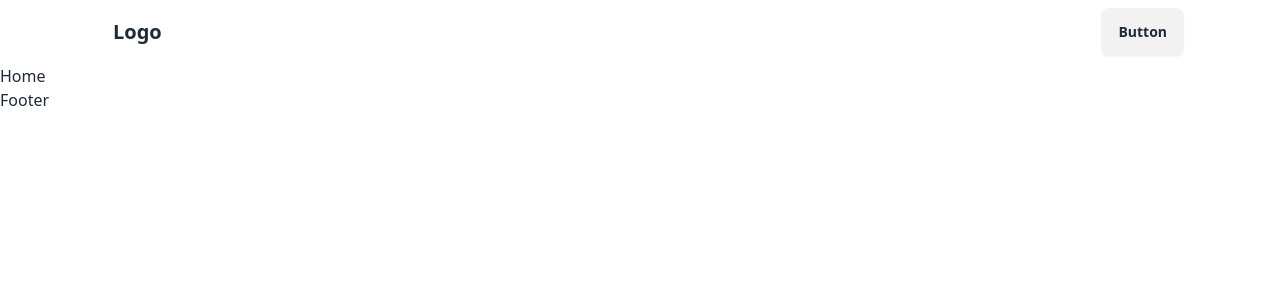
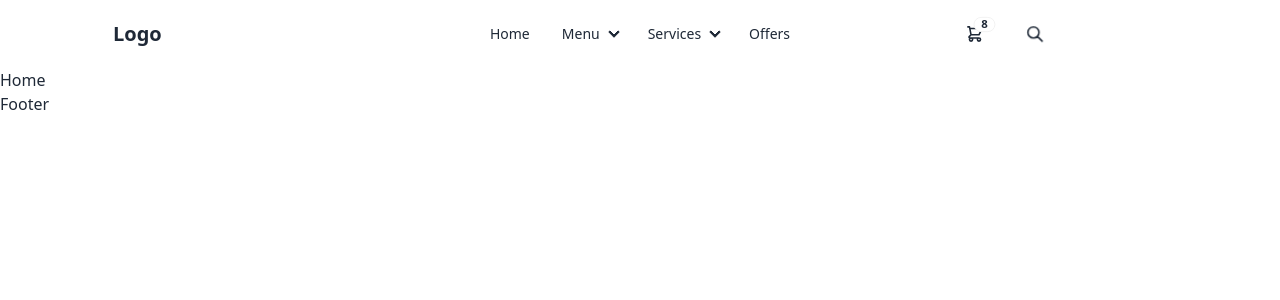
Before and after one commit to weird-samuel/E-commerce-frontend, a React (Vite) app: page / in a window 1280 px wide. Shown: the top 300 px of the page. Built offline with nearby package versions, Linux system fonts and the light colour scheme.

Commit message:
progress

```diff
--- a/package.json
+++ b/package.json
@@ -14,6 +14,7 @@
     "match-sorter": "^6.3.1",
     "react": "^18.2.0",
     "react-dom": "^18.2.0",
+    "react-icons": "^4.12.0",
     "react-router-dom": "^6.21.1",
     "sort-by": "^1.2.0"
   },
--- a/src/components/Navbar.jsx
+++ b/src/components/Navbar.jsx
@@ -1,24 +1,45 @@
+import { BiPhoneCall } from "react-icons/bi";
+
 const Navbar = () => {
   const navItems = (
     <>
       <li>
-        <a>Item 1</a>
+        <a href="/">Home</a>
       </li>
-      <li>
+      <li tabIndex={0}>
         <details>
-          <summary>Parent</summary>
+          <summary>Menu</summary>
           <ul className="p-2">
             <li>
-              <a>Submenu 1</a>
+              <a>All</a>
             </li>
             <li>
-              <a>Submenu 2</a>
+              <a>Item_A</a>
+            </li>
+            <li>
+              <a>Item_B</a>
+            </li>
+          </ul>
+        </details>
+      </li>
+      <li tabIndex={0}>
+        <details>
+          <summary>Services</summary>
+          <ul className="p-2">
+            <li>
+              <a>Online order</a>
+            </li>
+            <li>
+              <a>Table Booking</a>
+            </li>
+            <li>
+              <a>Order Tracking</a>
             </li>
           </ul>
         </details>
       </li>
       <li>
-        <a>Item 3</a>
+        <a>Offers</a>
       </li>
     </>
   );
@@ -47,32 +68,62 @@
               tabIndex={0}
               className="menu menu-sm dropdown-content mt-3 z-[1] p-2 shadow bg-base-100 rounded-box w-52"
             >
-              <li>
-                <a>Item 1</a>
-              </li>
-              <li>
-                <a>Parent</a>
-                <ul className="p-2">
-                  <li>
-                    <a>Submenu 1</a>
-                  </li>
-                  <li>
-                    <a>Submenu 2</a>
-                  </li>
-                </ul>
-              </li>
-              <li>
-                <a>Item 3</a>
-              </li>
+              {navItems}
             </ul>
           </div>
-          <a className="btn btn-ghost text-xl">Logo</a>
+          <a className="btn btn-ghost text-xl">
+            Logo {/* add logo later as an image*/}
+          </a>
         </div>
         <div className="navbar-center hidden lg:flex">
-          <ul className="menu menu-horizontal px-1">{/* nav item */}</ul>
+          <ul className="menu menu-horizontal px-1">{navItems}</ul>
         </div>
         <div className="navbar-end">
-          <a className="btn">Button</a>
+          {/* Cart btn */}
+          <div
+            tabIndex={0}
+            role="button"
+            className="btn btn-ghost btn-circle mr-3 items-center justify-center hidden md:flex"
+          >
+            <div className="indicator">
+              <svg
+                xmlns="http://www.w3.org/2000/svg"
+                className="h-5 w-5"
+                fill="none"
+                viewBox="0 0 24 24"
+                stroke="currentColor"
+              >
+                <path
+                  strokeLinecap="round"
+                  strokeLinejoin="round"
+                  strokeWidth="2"
+                  d="M3 3h2l.4 2M7 13h10l4-8H5.4M7 13L5.4 5M7 13l-2.293 2.293c-.63.63-.184 1.707.707 1.707H17m0 0a2 2 0 100 4 2 2 0 000-4zm-8 2a2 2 0 11-4 0 2 2 0 014 0z"
+                />
+              </svg>
+              <span className="badge badge-sm indicator-item">8</span>
+            </div>
+          </div>
+          {/* Search btn */}
+          <button className="btn btn-ghost btn-circle hidden md:flex">
+            <svg
+              xmlns="http://www.w3.org/2000/svg"
+              className="h-5 w-5"
+              fill="none"
+              viewBox="0 0 24 24"
+              stroke="currentColor"
+            >
+              <path
+                strokeLinecap="round"
+                strokeLinejoin="round"
+                strokeWidth="2"
+                d="M21 21l-6-6m2-5a7 7 0 11-14 0 7 7 0 0114 0z"
+              />
+            </svg>
+          </button>
+          {/* Contact btn */}
+          <a className="btn btn-ghost border-none outline-none rounded-full px-6 text-white flex items-center gap-2">
+            <BiPhoneCall /> Contact
+          </a>
         </div>
       </div>
     </header>
```
Also changed, not shown: 1 other file (tests, documents, lock files or other folders).
